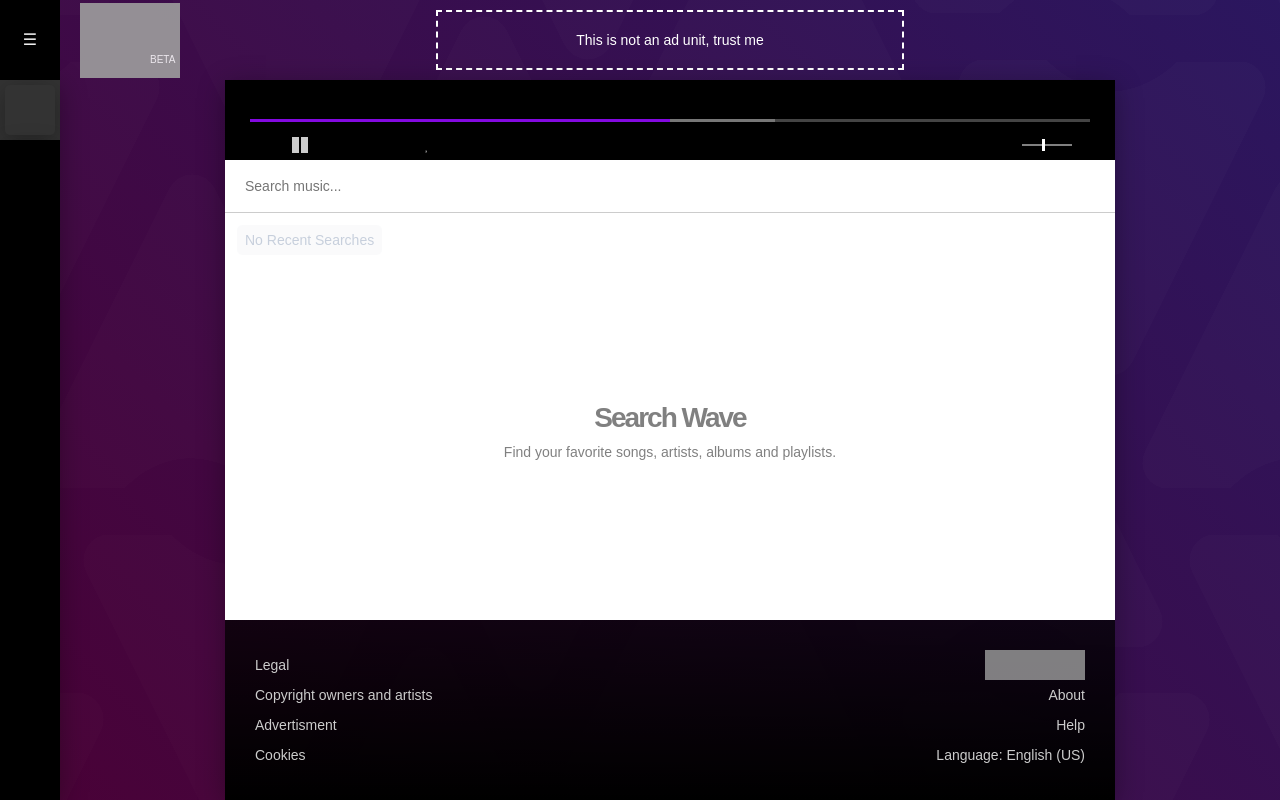
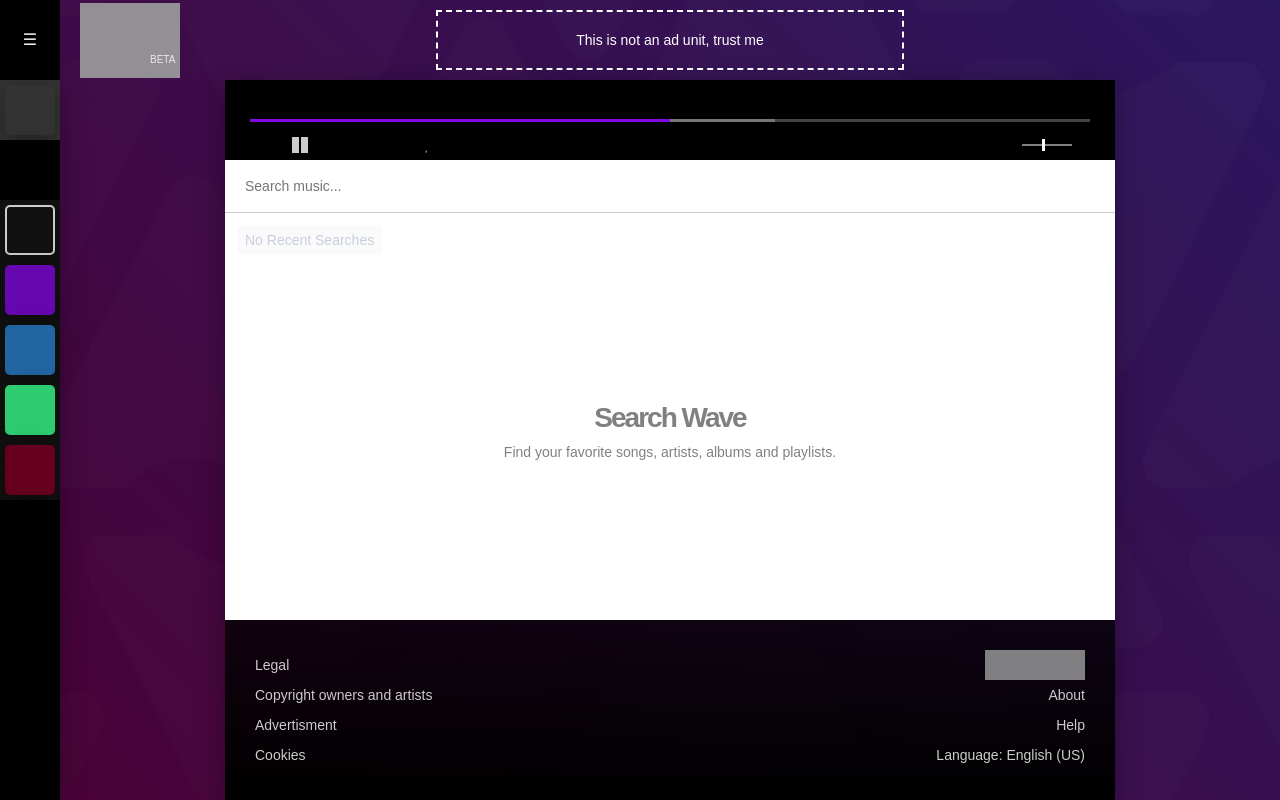
Before and after one commit to AntonPolyakin/wave.ml, a PHP site: page / in a window 1280 px wide. Run offline with PHP 8.4, Linux system fonts and the light colour scheme; some libraries are stand-ins or nearby versions; grey boxes are pictures that could not be loaded.

Commit message:
0.9.2
- changed menu

```diff
--- a/index.php
+++ b/index.php
@@ -56,34 +56,18 @@
 						<span class="icon"><i class="fas fa-search"></i></span>
 					</li>
 
-					<li style="display:none" class="menu-hasdropdown">
-						<label title="toggle menu" for="settings">
+					<li class="menu-hasdropdown">
 							<span class="hide"></span>
-							<span class="text">Settings<span class="downarrow"><i class="fa fa-caret-down"></i></span></span>
-							<span class="icon"><i class="fas fa-cog"></i></span>
-						</label>
-						<input type="checkbox" class="sub-menu-checkbox" id="settings" />
-						<ul class="sub-menu-dropdown">
-							<li>Profile</li>
-							<li>Security</li>
-							<li>Account</li>
-						</ul>
-					</li>
-
-					<li class="menu-hasdropdown">
-						<label title="toggle menu" for="playlists">
-							<span class="hide"></span>
-							<span class="text">Playlists<span class="downarrow"><i class="fa fa-caret-down"></i></span></span>
+							<span class="text"><span>Playlists</span><span class="downarrow"><i class="fa fa-caret-down"></i></span></span>
 							<span class="icon"><i class="fas fa-music"></i></span>
-						</label>
 					</li>
 
 				</ul>
-				<input type="checkbox" class="sub-menu-checkbox" id="playlists" />
+
 				<ul class="sub-menu-dropdown menu-playlists menu-dropdown">
 					<li>
 						<span class="hide"></span>
-						<span class="text">New Playlist</span>
+						<span class="text">Add Playlist</span>
 						<span class="icon" style="background:rgba(0, 0, 0, 0);border: 2px solid;">
 							<i class="fas fa-plus"></i>
 						</span>
@@ -120,6 +104,22 @@
 							<i class="icon-counter"></i>
 						</span>
 					</li>
+
+
+
+				</ul>
+
+				<ul class="sub-menu-dropdown menu-artists menu-dropdown hided">
+					<li>
+						<span class="hide"></span>
+						<span class="text">Add Artist</span>
+						<span class="icon" style="background:rgba(0, 0, 0, 0);border: 2px solid;">
+							<i class="fas fa-plus"></i>
+						</span>
+					</li>
+
+					</ul>
+					<ul class="menu-library menu-dropdown hided">
 					<li class="menu-tab open-library" data-tabcontent="library">
 						<span class="hide"><i class="fal fa-plus-circle add-playlist"></i></span>
 						<span class="text">Library</span>
@@ -127,9 +127,7 @@
 							<i class="fas fa-th"></i>
 						</span>
 					</li>
-
-				</ul>
-
+					</ul>
 			</div>
 
 		</nav>
@@ -287,10 +285,13 @@
 				<div class="tab-content" data-tabcontent="import">
 
 					<div class="tab-content__header">
+					<div class="cover-container">
 						<div class="cover-image" style="background: #2ecc71;">
 							<i class="fa fa-cloud-upload"></i>
 							<span class="play-button"></span>
 						</div>
+					</div>
+
 						<div class="album-info">
 							<h1 class="album-info__title">Imported Playlist</h1>
 							<p class="album-info__artist"></p>
@@ -332,9 +333,12 @@
 				</div>
 				<div class="tab-content" data-tabcontent="favorites">
 					<div class="tab-content__header">
+
+						<div class="cover-container">
 						<div class="cover-image" style="background: #6707b0;">
 							<i class="fas fa-heart"></i>
 							<span class="play-button"></span>
+						</div>
 						</div>
 
 						<div class="album-info">
@@ -381,10 +385,13 @@
 				<div class="tab-content" data-tabcontent="share">
 
 					<div class="tab-content__header">
+					<div class="cover-container">
 						<div class="cover-image" style="background:rgba(103, 0, 31, 1)">
 							<i class="fas fa-share"></i>
 							<span class="play-button"></span>
 						</div>
+					</div>
+
 						<div class="album-info">
 							<h1 class="album-info__title">Shared Playlist</h1>
 							<p class="album-info__artist"></p>
--- a/src/css/style.css
+++ b/src/css/style.css
@@ -308,12 +308,6 @@
   cursor: pointer;
 }
 
-.menu li.menu-hasdropdown {
-  padding: 0 !important;
-  grid-template-columns: 1fr;
-  grid-template-rows: auto auto;
-}
-
 .menu li:hover {
   color: #fff;
 }
@@ -394,16 +388,6 @@
   display: block;
 }
 
-.menu-playlists {}
-
-.open-library {
-  background-color: #000 !important;
-  position: sticky;
-  bottom: 0;
-  width: 100%;
-}
-.open-library.current-tab{background: #333333 !important;}
-
 .menu-dropdown li:hover .icon {
   color: #fff;
 }
@@ -412,16 +396,6 @@
   bottom: 0px;
 }
 
-.menu label {
-  padding: 5px;
-  grid-template-columns: 30px 1fr auto;
-  display: grid;
-}
-
-.menu label:hover {
-  cursor: pointer;
-}
-
 .menu input[type="checkbox"] {
   display: none;
 }
@@ -431,9 +405,12 @@
 }
 
 .sub-menu-dropdown {
-  display: none;
   grid-row: 2;
   overflow: hidden;
+}
+
+.sub-menu-dropdown.hided{
+  display: none;
 }
 
 .new-wrapper {
@@ -498,7 +461,6 @@
 
 .menu-dropdown {
   top: 0;
-  overflow-y: auto;
 }
 
 .overflow-container {
@@ -509,7 +471,7 @@
   margin-top: 80px;
   background-color: #000;
   display: grid;
-  grid-template-rows: max-content auto;
+  grid-template-rows: max-content auto 1fr;
 }
 
 .sub-menu-dropdown {
@@ -2027,7 +1989,6 @@
 /*end of Youtube Volume Control*/
 .duration-time {
   display: inline-block;
-  float: left;
 }
 
 .add-to {
--- a/src/js/main.js
+++ b/src/js/main.js
@@ -1,6 +1,5 @@
-
 /*slider*/
-document.addEventListener("DOMContentLoaded", function() {
+document.addEventListener("DOMContentLoaded", function () {
 
 	var prev = document.querySelector('.slider-leftBtn'),
 		next = document.querySelector('.slider-rightBtn'),
@@ -15,54 +14,54 @@
 	// }
 
 	var sliderItemWidth = parseInt(getComputedStyle(image[1]).width) + parseInt(getComputedStyle(image[1]).marginLeft),
-sliderItemOuterWidth = (main.offsetWidth-20)/display,
+		sliderItemOuterWidth = (main.offsetWidth - 20) / display,
 		currentShift = 0,
 		hidedDisplay,
 		leftMargin = parseInt(getComputedStyle(sliderContainer).marginLeft),
 		rightMargin = ((image.length * sliderItemOuterWidth) - (display * sliderItemOuterWidth));
 
-window.addEventListener('resize', function(){
+	window.addEventListener('resize', function () {
 		display = parseInt(main.offsetWidth / parseInt(getComputedStyle(image[1]).width)); // main!
-  sliderItemOuterWidth = (main.offsetWidth-20)/display;
+		sliderItemOuterWidth = (main.offsetWidth - 20) / display;
 		rightMargin = ((image.length * sliderItemOuterWidth) - (display * sliderItemOuterWidth));
-  if (currentShift != 0){
+		if (currentShift != 0) {
 			currentShift = hidedDisplay * sliderItemOuterWidth;
 		}
 		setSliderStyles();
 		hideSliderButtons();
 	});
 
-function setSliderStyles(){
+	function setSliderStyles() {
 		sliderContainer.style.marginLeft = currentShift + 'px';
 		sliderContainer.style.gridTemplateColumns = `repeat( auto-fit, minmax(${sliderItemOuterWidth}px, 1fr) )`;
-	sliderContainer.style.width = (image.length * sliderItemOuterWidth)  + 'px';
+		sliderContainer.style.width = (image.length * sliderItemOuterWidth) + 'px';
 	}
 	setSliderStyles();
 
-function detectDisplayItems(){
-	if (display <= 1){
+	function detectDisplayItems() {
+		if (display <= 1) {
 			return display;
-	}else{
+		} else {
 			return (display - 1);
 		}
 	}
 
-function hideSliderButtons(){
+	function hideSliderButtons() {
 
-	if(currentShift == 0){
+		if (currentShift == 0) {
 			prev.style.display = "none";
-	}else{
+		} else {
 			prev.style.display = "block";
 		}
-	if (parseInt(currentShift) == parseInt(-(image.length * sliderItemOuterWidth - sliderItemOuterWidth * detectDisplayItems() - sliderItemOuterWidth))){
+		if (parseInt(currentShift) == parseInt(-(image.length * sliderItemOuterWidth - sliderItemOuterWidth * detectDisplayItems() - sliderItemOuterWidth))) {
 			next.style.display = "none";
-	}else{
+		} else {
 			next.style.display = "block";
 		}
 	}
 	hideSliderButtons();
 
-prev.addEventListener('click', function() {
+	prev.addEventListener('click', function () {
 		currentShift += sliderItemOuterWidth * detectDisplayItems();
 		if (currentShift > 0) {
 			currentShift = 0;
@@ -72,7 +71,7 @@
 		hidedDisplay = parseInt(currentShift / sliderItemOuterWidth);
 	});
 
-next.addEventListener('click', function() {
+	next.addEventListener('click', function () {
 		if (currentShift < rightMargin) {
 			currentShift -= sliderItemOuterWidth * detectDisplayItems();
 		}
@@ -88,36 +87,66 @@
 /*end of slider*/
 
 
+
+
 /*Custom ScrollBar JS*/
-jQuery(document).ready(function(){
-	jQuery('.menu-playlists').scrollbar();
+jQuery(document).ready(function () {
+	jQuery('.sub-menu-dropdown').scrollbar();
 });
 /*end of Custom ScrollBar JS*/
 
 
+/*switcher*/
+document.addEventListener("DOMContentLoaded", function () {
+	var switcher = document.querySelector('.menu-hasdropdown');
+
+	function switchMenuCategory() {
+		var menuArtists = document.querySelectorAll('.menu-artists');
+		var menuPlaylists = document.querySelectorAll('.menu-playlists');
+		if (switcher.children[1].children[0].textContent == "Playlists") {
+			switcher.children[1].children[0].textContent = "Artists";
+			switcher.children[2].innerHTML = '<i class="fas fa-users"></i>';
+			for (let i = 0; i < menuArtists.length; i++) {
+				menuArtists[i].classList.remove('hided');
+				menuPlaylists[i].classList.add('hided');
+			}
+		} else {
+			switcher.children[1].children[0].textContent = "Playlists";
+			switcher.children[2].innerHTML = '<i class="fas fa-music"></i>';
+			for (let i = 0; i < menuArtists.length; i++) {
+				menuArtists[i].classList.add('hided');
+				menuPlaylists[i].classList.remove('hided');
+			}
+		}
+	}
+	switcher.addEventListener('click', switchMenuCategory);
+});
+/*end of switcher*/
+
+
 /* header animation */
-$(document).ready(function() {
+$(document).ready(function () {
 	var isAnimateInitialized = false;
 	var playerTop = $(".YouTube-player-controls").offset().top;
 
-	function animateHeader(){
+	function animateHeader() {
 		$('#header').addClass('scrolled');
-		setTimeout(function(){
+		setTimeout(function () {
 			$('.menu').addClass('scrolled');
-			$('.YouTube-player-controls').addClass('scrolled');
-		},450);
+			$('.player-controls').addClass('scrolled');
+		}, 450);
 		isAnimateInitialized = true;
 	}
 
-	$(window).scroll(function() {
-		if ( $(this).scrollTop() > playerTop){
+	$(window).scroll(function () {
+		if ($(this).scrollTop() > playerTop) {
 			if (!isAnimateInitialized) {
 				animateHeader();
 			}
-		}else{
+		} else {
 			$('#header').removeClass('scrolled');
 			$('.menu').removeClass('scrolled');
-			$('.YouTube-player-controls').removeClass('scrolled');
+			$('.player-controls').removeClass('scrolled');
 			isAnimateInitialized = false;
 		}
 	});
@@ -128,7 +157,7 @@
 /* HTML5 drag and drop file uploader */
 var globalFunctions = {};
 
-globalFunctions.ddInput = function(elem) {
+globalFunctions.ddInput = function (elem) {
 	if ($(elem).length == 0 || typeof FileReader === "undefined") return;
 	var $fileupload = $('input[type="file"]');
 	var noitems = '<li class="no-items"><span class="link-text underline">Browse</span> Excel (.xlsx) file or drop here to import a playlist</li>';
@@ -136,7 +165,7 @@
 	var file_list = '<ul class="file-list"></ul>';
 	var rmv = '<div class="remove"><i class="fal fa-times"></i></div>'
 
-	$fileupload.each(function() {
+	$fileupload.each(function () {
 		var self = this;
 		var $dropfield = $('<div class="drop-field"><div class="drop-area"></div></div>');
 		$(self).after($dropfield).appendTo($dropfield.find('.drop-area'));
@@ -145,7 +174,7 @@
 		$dropfield.append(rmv);
 		$(noitems).appendTo($file_list);
 		var isDropped = false;
-		$(self).on("change", function(evt) {
+		$(self).on("change", function (evt) {
 			if ($(self).val() == "") {
 				$file_list.find('li').remove();
 				$file_list.append(noitems);
@@ -159,24 +188,24 @@
 			}
 		});
 
-		$dropfield.on("dragleave", function(evt) {
+		$dropfield.on("dragleave", function (evt) {
 			$dropfield.removeClass('hover');
 			evt.stopPropagation();
 		});
 
-		$dropfield.on('click', function(evt) {
+		$dropfield.on('click', function (evt) {
 			$(self).val('');
 			$file_list.find('li').remove();
 			$file_list.append(noitems);
 			$dropfield.removeClass('hover').removeClass('loaded');
 		});
 
-		$dropfield.on("dragenter", function(evt) {
+		$dropfield.on("dragenter", function (evt) {
 			$dropfield.addClass('hover');
 			evt.stopPropagation();
 		});
 
-		$dropfield.on("drop", function(evt) {
+		$dropfield.on("drop", function (evt) {
 			isDropped = true;
 			$dropfield.removeClass('hover');
 			$dropfield.addClass('loaded');
@@ -207,7 +236,7 @@
 	});
 };
 
-$(document).ready(function() {
+$(document).ready(function () {
 	globalFunctions.ddInput('input[type="file"]');
 });
 
@@ -219,26 +248,30 @@
 // объявим переменные
 var bottom_position = 0; // положение страницы
 var flag_bottom = false; // флаг, для отображения кнопки "назад"
-var flag_animate = false;// Флаг, определяющий, выполнение анимации
+var flag_animate = false; // Флаг, определяющий, выполнение анимации
 
-$(document).ready(function(){
+$(document).ready(function () {
 	// клик по кнопке вверх/назад
-    $('.in_top').click(function(){
+	$('.in_top').click(function () {
 		// поднимаем флаг, началась выполнениние анимации
 		flag_animate = true;
 		// если на данный момент кнопка "назад"
-        if(flag_bottom){
+		if (flag_bottom) {
 			// то скролим страницу в нужное место
-            $("body,html").animate({"scrollTop":bottom_position}, 300, function(){
+			$("body,html").animate({
+				"scrollTop": bottom_position
+			}, 300, function () {
 				// опускаем влаг анимации, она закончилась
 				flag_animate = false;
 			});
 			// меняем кнопку
 			flag_bottom = false;
 			$('.in_top div').html('<span class="fa fa-angle-up up-down" aria-hidden="true"></span>');
-        }else{
+		} else {
 			// если кнопка "вверх"
-            $("body,html").animate({"scrollTop":0}, 300, function(){
+			$("body,html").animate({
+				"scrollTop": 0
+			}, 300, function () {
 				flag_animate = false;
 			});
 			// запомним на сколько была прокручена страница
@@ -250,18 +283,18 @@
 	});
 
 	// делаем проверку при скролле
-    $(window).scroll(function(event){
+	$(window).scroll(function (event) {
 		var countScroll = $(window).scrollTop();
 		// если прокрутили больше 100 пикселей и анимация не выполняется, то показываем кнопку
-        if (countScroll > 100 && !flag_animate){
+		if (countScroll > 100 && !flag_animate) {
 			$('.in_top').show();
-        	if(flag_bottom){
+			if (flag_bottom) {
 				flag_bottom = false;
 				$('.in_top div').html('<span class="fa fa-angle-up up-down" aria-hidden="true"></span>');
 			}
 			// иначе прячем кнопку, если это не кнопка "назад"
-    }else{
-    	if(!flag_bottom){
+		} else {
+			if (!flag_bottom) {
 				$('.in_top').hide();
 			}
 		}
@@ -274,12 +307,12 @@
 /*checked buttons*/
 $(document).ready(function () {
 
-	$(".repeatButton").click(function() {
+	$(".repeatButton").click(function () {
 		$(this).toggleClass("checked");
 	});
 
-	$("#query").on('keydown' , function ( e ) {
-		if(e.key == "Enter"){
+	$("#query").on('keydown', function (e) {
+		if (e.key == "Enter") {
 			$(this).autocomplete("close");
 		}
 	});
@@ -298,7 +331,7 @@
 	//vertical and horizontal centering of modal window(s)
 	/*we will use each function so if we have more then 1
 	modal window we center them all*/
-    $('.modal_window').each(function() {
+	$('.modal_window').each(function () {
 		// //get the height and width of the modal
 		// var modal_height = $(this).outerHeight();
 		// var modal_width = $(this).outerWidth();
@@ -331,30 +364,30 @@
 		});
 		//show the modal window
 		$('#' + modal_id).fadeIn(500);
-        $('.modal_close').click(function() {
+		$('.modal_close').click(function () {
 			//use the function to close it
 			closeModal();
 		});
 	}
 
-    $('.activate-modal').click(function() {
+	$('.activate-modal').click(function () {
 		//get the id of the modal window stored in the name of the activating element
 		var modal_id = $(this).attr('name');
 		//use the function to show it
 		showModal(modal_id);
 	});
 
-    $('.modal_close').click(function() {
+	$('.modal_close').click(function () {
 		//use the function to close it
 		closeModal();
 	});
-    $(".YouTube-player-link__youtube").click(function() {
+	$(".YouTube-player-link__youtube").click(function () {
 		showModal('YouTube-player');
 	});
-    $("#mask").click(function() {
+	$("#mask").click(function () {
 		closeModal();
 	});
-    $(".modal").click(function(e) {
+	$(".modal").click(function (e) {
 		e.stopPropagation();
 	});
 });
@@ -365,11 +398,15 @@
 $(document).ready(function () {
 
 	$(".input-style input").focus(function () {
-		$(this).offsetParent().offsetParent().find(".style").animate({width: "100%"}, 500);
+		$(this).offsetParent().offsetParent().find(".style").animate({
+			width: "100%"
+		}, 500);
 		$(this).offsetParent().offsetParent().find("button").toggleClass("active");
 	});
 	$(".input-style input").blur(function () {
-		$(this).offsetParent().offsetParent().find(".style").css({width: "0%"});
+		$(this).offsetParent().offsetParent().find(".style").css({
+			width: "0%"
+		});
 		$(this).offsetParent().offsetParent().find("button").toggleClass("active");
 	});
 
@@ -377,10 +414,12 @@
 /*end of input style*/
 
 /*youtube search*/
-$(function() {
-	$('#search-form').submit(function(e) {
+$(function () {
+	$('#search-form').submit(function (e) {
 		e.preventDefault();
-		createRecentItem({key : "Enter"});
+		createRecentItem({
+			key: "Enter"
+		});
 	})
 });
 
@@ -395,27 +434,28 @@
 
 	//Run GET Request 	on API
 	$.get(
-		"https://www.googleapis.com/youtube/v3/search?videoCategoryId=10",{
+		"https://www.googleapis.com/youtube/v3/search?videoCategoryId=10", {
 			part: 'snippet, id',
 			q: q,
 			maxResults: 30,
 			type: 'video',
-			key: 'AIzaSyBpNZaCp_3krSiIFImpeNQrBxVLPIbgGy0'},
-			function(data) {
+			key: 'AIzaSyBpNZaCp_3krSiIFImpeNQrBxVLPIbgGy0'
+		},
+		function (data) {
 			var nextPageToken = data.nextPageToken;
 			var prevPageToken = data.prevPageToken;
 			var pageInfo = data.pageInfo;
 
-				$.each(data.items, function(i, item) {
+			$.each(data.items, function (i, item) {
 				console.log(item.id.videoId);
-					if (allPlaylists.search == null){
+				if (allPlaylists.search == null) {
 					allPlaylists.search = [item.id.videoId];
-					}else{
+				} else {
 					allPlaylists.search = [...allPlaylists.search, item.id.videoId];
 				}
 			});
 			getPlaylist('search', document.querySelector("#results"));
-				var buttons = getButtons(prevPageToken,nextPageToken, pageInfo);
+			var buttons = getButtons(prevPageToken, nextPageToken, pageInfo);
 
 			//Display buttons
 			$('#btn-cnt__top').append(buttons);
@@ -426,24 +466,24 @@
 
 
 //Build the Buttons
-function getButtons(prevPageToken,nextPageToken,pageInfo) {
+function getButtons(prevPageToken, nextPageToken, pageInfo) {
 	$('#btn-cnt__top').html('');
 	$('#btn-cnt__bottom').html('');
 	var btnoutput;
 	var q = $('#query').val();
-	if(!prevPageToken) {
+	if (!prevPageToken) {
 		btnoutput = '<div class="button-container">' +
 			'<span class="total-results"><label>Total Results :</label>' + pageInfo.totalResults + '</span>' +
-		'<button id="next-button" class="animated-button thar-three" data-token="' + 	nextPageToken + '" data-query="' + q +'"' +
+			'<button id="next-button" class="animated-button thar-three" data-token="' + nextPageToken + '" data-query="' + q + '"' +
 			'onclick="nextPage();">Next Page</button><div class="clearfix"></div></div>';
 		console.log(nextPageToken);
 	} else {
 		console.log(nextPageToken);
 		btnoutput = '<div class="button-container">' +
 			'<span class="total-results"><label>Total Results :</label>' + pageInfo.totalResults + '</span>' +
-		'<button id="next-button" class="animated-button thar-three" data-token="' + 	nextPageToken + '" data-query="' + q +'"' +
+			'<button id="next-button" class="animated-button thar-three" data-token="' + nextPageToken + '" data-query="' + q + '"' +
 			'onclick="nextPage();">Next Page</button>' +
-		'<button id="prev-button" class="animated-button thar-four" data-token="' + 	prevPageToken + '" data-query="' + q +'"' +
+			'<button id="prev-button" class="animated-button thar-four" data-token="' + prevPageToken + '" data-query="' + q + '"' +
 			'onclick="prevPage();">Previous Page</button>' +
 			'<div class="clearfix"></div></div>';
 	}
@@ -464,24 +504,25 @@
 
 	//Run GET Request 	on API
 	$.get(
-		"https://www.googleapis.com/youtube/v3/search?videoCategoryId=10",{
+		"https://www.googleapis.com/youtube/v3/search?videoCategoryId=10", {
 			part: 'snippet, id',
 			q: q,
 			pageToken: token,
 			maxResults: 30,
 			type: 'video',
-			key: 'AIzaSyBpNZaCp_3krSiIFImpeNQrBxVLPIbgGy0'},
-			function(data) {
+			key: 'AIzaSyBpNZaCp_3krSiIFImpeNQrBxVLPIbgGy0'
+		},
+		function (data) {
 
 			var nextPageToken = data.nextPageToken;
 			var prevPageToken = data.prevPageToken;
 			var pageInfo = data.pageInfo;
 
-				$.each(data.items, function(i, item) {
+			$.each(data.items, function (i, item) {
 
 			});
 
-				var buttons = getButtons(prevPageToken,nextPageToken,pageInfo);
+			var buttons = getButtons(prevPageToken, nextPageToken, pageInfo);
 
 			//Display buttons
 			$('#btn-cnt__top').append(buttons);
@@ -505,20 +546,21 @@
 
 	//Run GET Request 	on API
 	$.get(
-		"https://www.googleapis.com/youtube/v3/search?videoCategoryId=10",{
+		"https://www.googleapis.com/youtube/v3/search?videoCategoryId=10", {
 			part: 'snippet, id',
 			q: q,
 			pageToken: token,
 			type: 'video',
-			key: 'AIzaSyAShx8QLS_bc-cvTWKPfKdNLq6P79mDifc'},
-			function(data) {
+			key: 'AIzaSyAShx8QLS_bc-cvTWKPfKdNLq6P79mDifc'
+		},
+		function (data) {
 			var nextPageToken = data.nextPageToken;
 			var prevPageToken = data.prevPageToken;
 			var pageInfo = data.pageInfo;
 			//Log data
 			console.log(data);
 
-				$.each(data.items, function(i, item) {
+			$.each(data.items, function (i, item) {
 				//Get output
 				var output = getOutput(item);
 
@@ -526,7 +568,7 @@
 				$('#results').append(output);
 			});
 
-				var buttons = getButtons(prevPageToken,nextPageToken,pageInfo);
+			var buttons = getButtons(prevPageToken, nextPageToken, pageInfo);
 
 			//Display buttons
 			$('#btn-cnt__top').append(buttons);
@@ -540,13 +582,13 @@
 
 /*Cookie*/
 //body
-$(window).on("load", function() {
+$(window).on("load", function () {
 
-	if($.cookie('body_class') !== null || $.cookie('body_class') != undefined){
+	if ($.cookie('body_class') !== null || $.cookie('body_class') != undefined) {
 		$('body').attr('class', $.cookie('body_class'));
 	}
 
-	$('.nav-toggle').on('click', function(e) {
+	$('.nav-toggle').on('click', function (e) {
 		e.preventDefault();
 		$("body").toggleClass("openNav");
 		$(".nav-toggle").toggleClass("active");
@@ -554,12 +596,7 @@
 	});
 });
 
-$(document).ready(function() {
-//sub-menu
-$("input[type='checkbox']#playlists").prop("checked", JSON.parse($.cookie('sub-menu_bool')));
-$('.sub-menu-checkbox').on('click', function(){
-	$.cookie('sub-menu_bool', $("input[type='checkbox']#playlists").is(":checked"));
-});
+$(document).ready(function () {
 	//current tab
 
 	//current index
```
Also changed, not shown: other parts of src/css/style.css (+13 -26 lines). Lines whose indentation alone changed are shown as unchanged.
